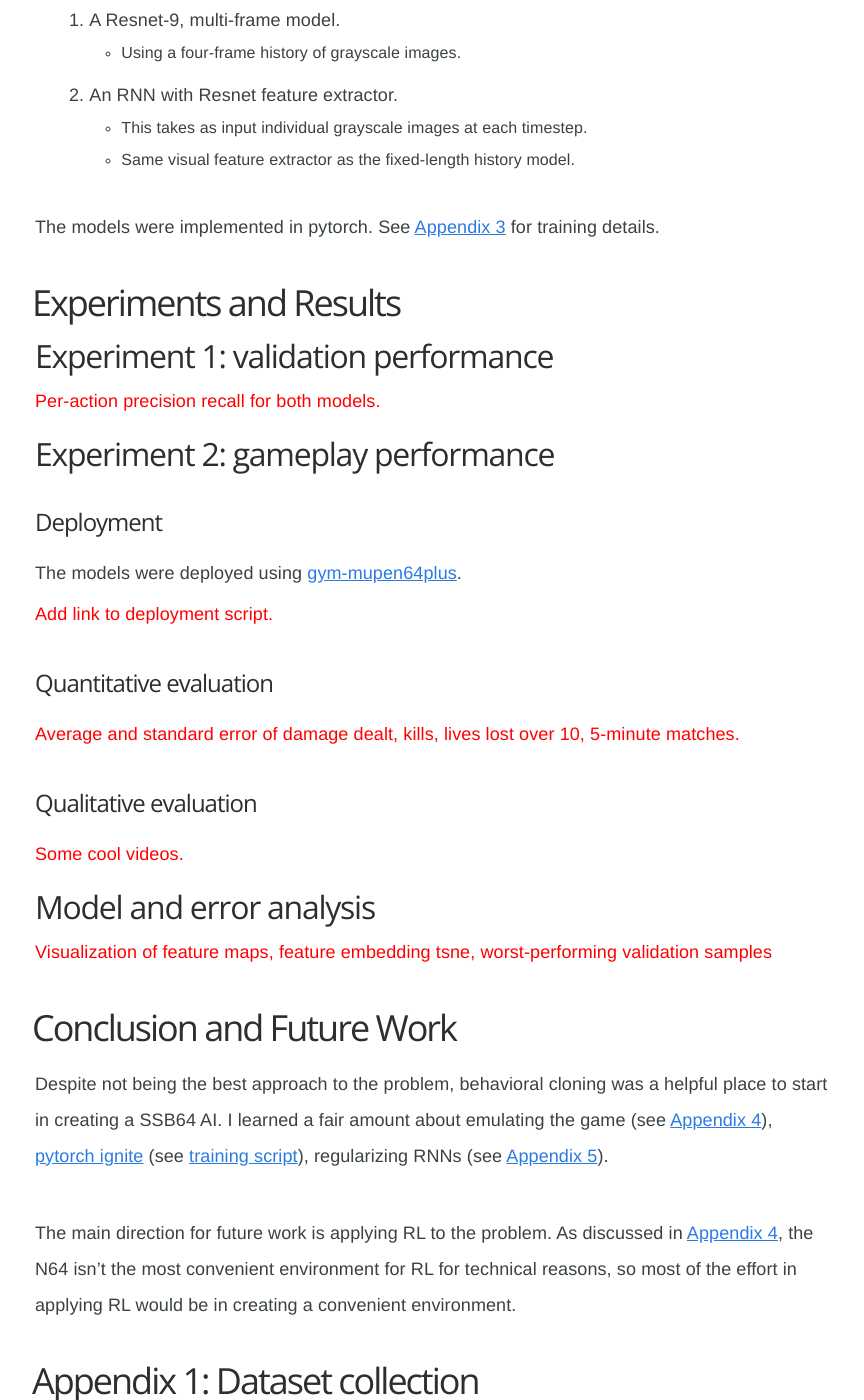
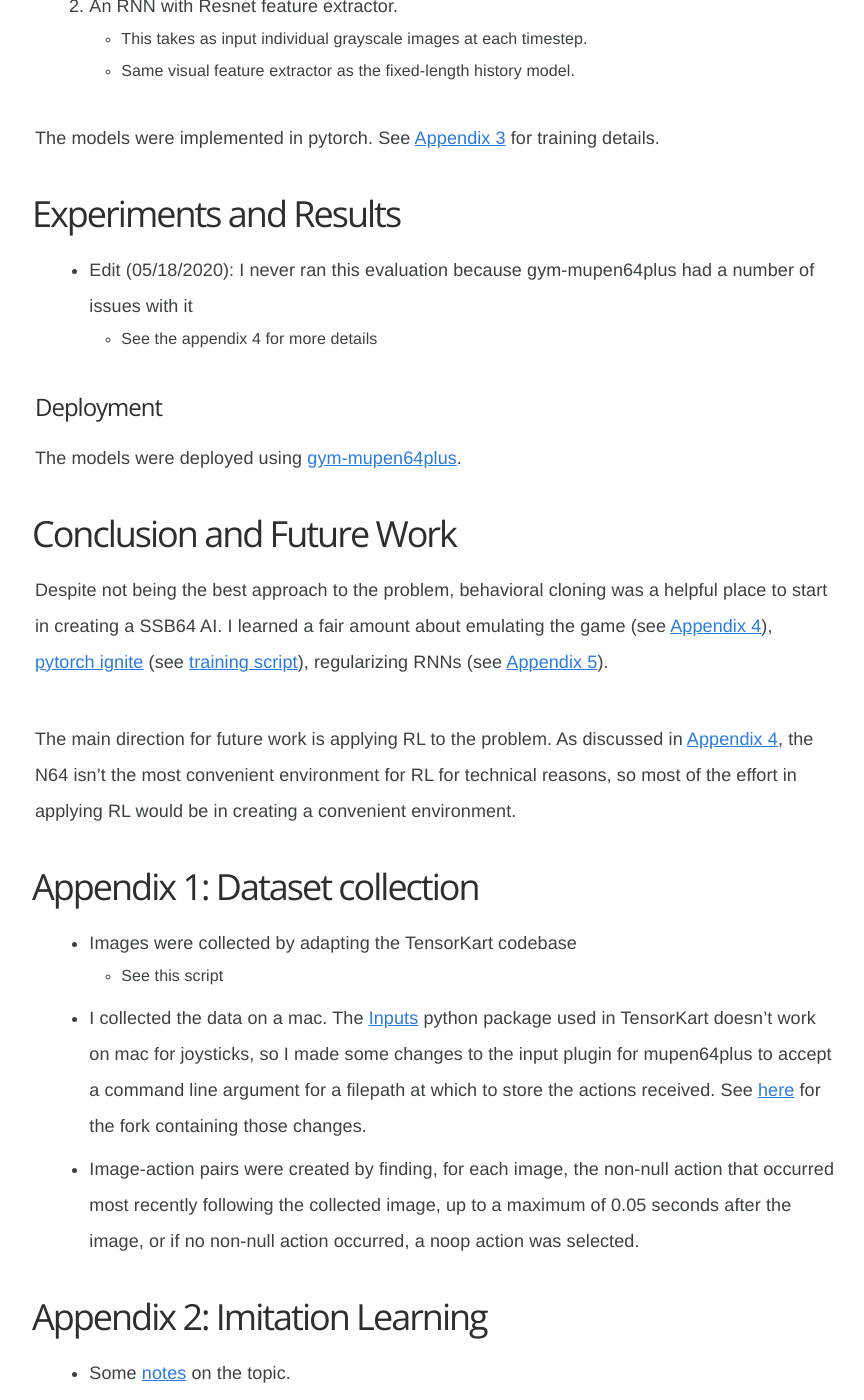
Before and after one commit to wulfebw/legacy.wulfebw.github.io, a Jekyll site: the page built from _posts/2019-07-13-ssb64-bc.md, in a window 1280 px wide and 1400 px high, scrolled down 5356 px. Shown: the whole window, without its empty margins (205-1069 px from the left). Built offline with Jekyll 4.4.1, drawn with Linux system fonts in a browser that asks for light colours; some web fonts are replaced; some of the changed text lies outside the part shown.

Commit message:
finish ssb64 blog post

```diff
--- a/_posts/2019-07-13-ssb64-bc.md
+++ b/_posts/2019-07-13-ssb64-bc.md
@@ -5,8 +5,6 @@
 categories: [ai, ssb64]
 description: Writeup on Super Smash Bros. 64 AI developed using behavioral cloning.
 ---
-
-<span style="color:red">Post under construction.</span>
 
 # Summary
 1. **Goal**: develop a Super Smash Bros. 64 AI that acts based on image input
@@ -110,8 +108,6 @@
   - It's unclear to what extent multiple images would improve performance.
   - For this reason, different numbers of frames were considered as input (fixed history in the CNN case, and complete history in theory in the RNN case).
 
-<span style="color:red">Add graphic showing a stack of frames vs an rnn single-frame per timestep approach.</span>
-
 ## Action space
 I considered two action spaces:
 1. Exclusive multiclass action space consisting of common SSB64 moves.
@@ -132,25 +128,11 @@
 The models were implemented in pytorch. See [Appendix 3](#appendix-3-model-and-training-details) for training details.
 
 # Experiments and Results
-
-## Experiment 1: validation performance
-<span style="color:red">Per-action precision recall for both models.</span>
-
-## Experiment 2: gameplay performance
+- Edit (05/18/2020): I never ran this evaluation because gym-mupen64plus had a number of issues with it
+  - See the appendix 4 for more details
 
 ### Deployment
 The models were deployed using [gym-mupen64plus](https://github.com/bzier/gym-mupen64plus).
-
-<span style="color:red">Add link to deployment script.</span>
-
-### Quantitative evaluation
-<span style="color:red">Average and standard error of damage dealt, kills, lives lost over 10, 5-minute matches.</span>
-
-### Qualitative evaluation
-<span style="color:red">Some cool videos.</span>
-
-## Model and error analysis
-<span style="color:red">Visualization of feature maps, feature embedding tsne, worst-performing validation samples</span>
 
 # Conclusion and Future Work
 Despite not being the best approach to the problem, behavioral cloning was a helpful place to start in creating a SSB64 AI. I learned a fair amount about emulating the game (see [Appendix 4](#appendix-4-n64-as-an-rl-environment)), [pytorch ignite](https://github.com/pytorch/ignite) (see [training script](https://github.com/wulfebw/ssb64bc/blob/master/scripts/train.py)), regularizing RNNs (see [Appendix 5](#appendix-5-rnns-why-use-them-how-to-optimize-and-regularize-them)).
@@ -168,14 +150,7 @@
 - Some <a href="/assets/imitation_learning_notes.pdf">notes</a> on the topic.
 
 # Appendix 3: Model and training details
-- aws ec2 details
-- training time
-- weighted loss in the multi-class case
-- loading images (preprocessing vs loading repeatedly)
-
-## CNN
-
-## RNN
+- See <a href="https://github.com/wulfebw/ssb64bc/blob/master/scripts/hparams.py">here</a> for the hyperparams used in the CNN case.
 
 # Appendix 4: N64 as an RL environment
 - mupen64plus seems to be the most popular N64 emulator.
```
